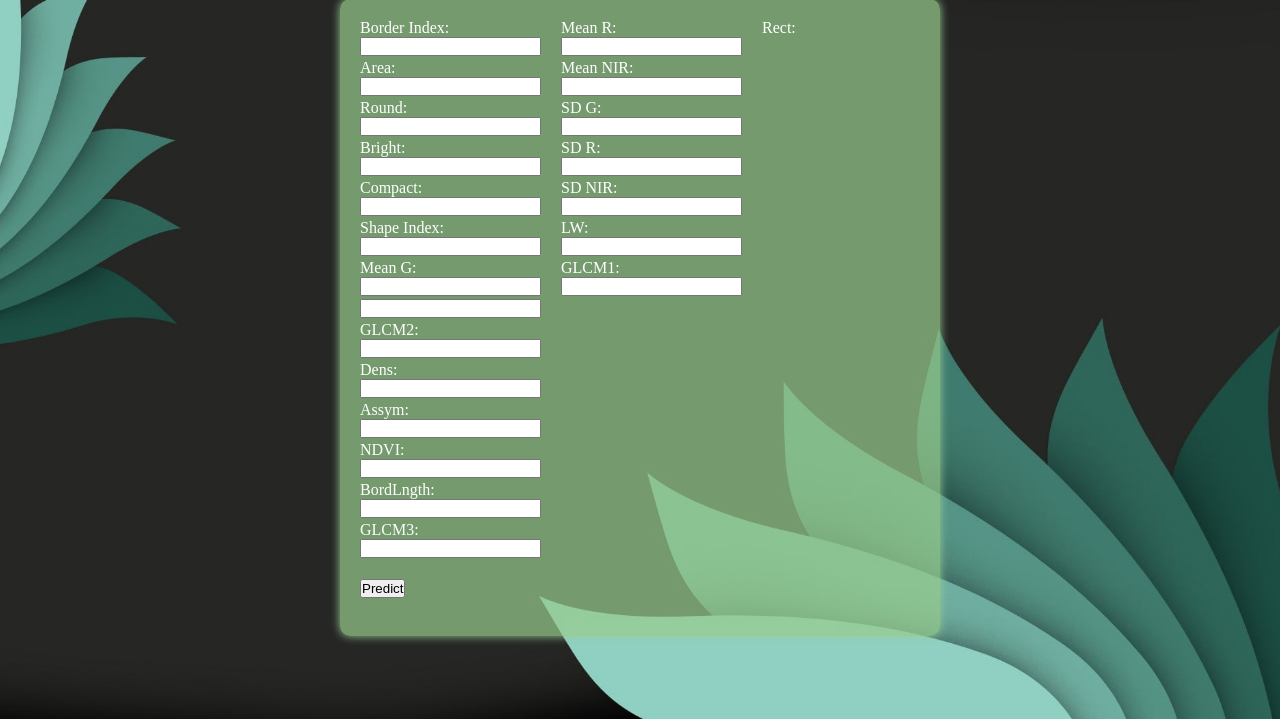
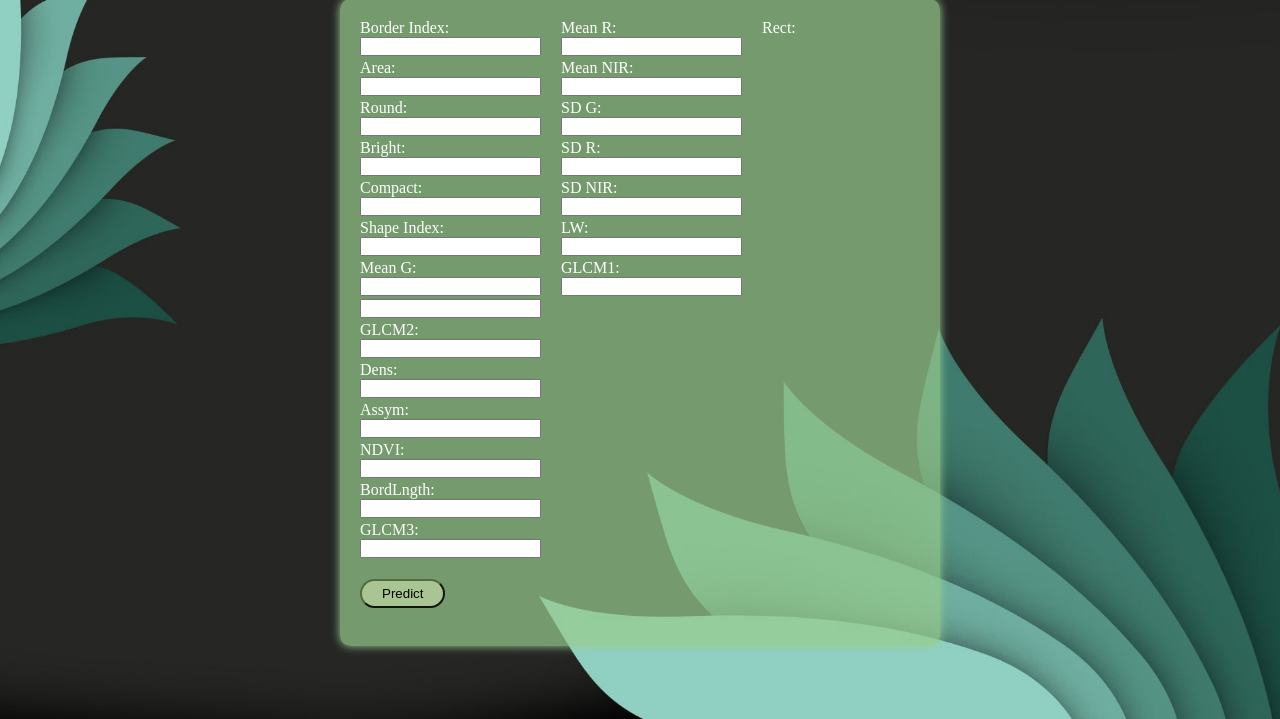
Before and after one commit to TanushJadhav/TerraInsight, a Flask app: page / in a window 1280 px wide. Shown: the part 101-820 px from the top of the page. Run offline with Flask 3, Linux system fonts and the light colour scheme; parts of the project's set-up code (start-up, migrations or seed data) failed here and were passed over.

Commit message:
styled the button

```diff
--- a/static/css/style.css
+++ b/static/css/style.css
@@ -85,6 +85,23 @@ form label {
     color: #fff;
 }
 
-#predictionForm input {
+form input {
     margin-bottom: 3px;
 }
+
+/* Button styling   */
+
+form button {
+    padding: 5px 20px;
+    /* border: 1px 1px; */
+    border-radius: 20px;
+    border-color: rgb(83, 107, 63);
+    background-color: rgb(169, 197, 148);
+    cursor: pointer;
+    transition: background-color 0.3s ease-in-out, color 0.3s ease-in-out;
+}
+
+form button:hover {
+    background-color: rgb(198, 148, 102);
+    color: #fff;
+}
```
